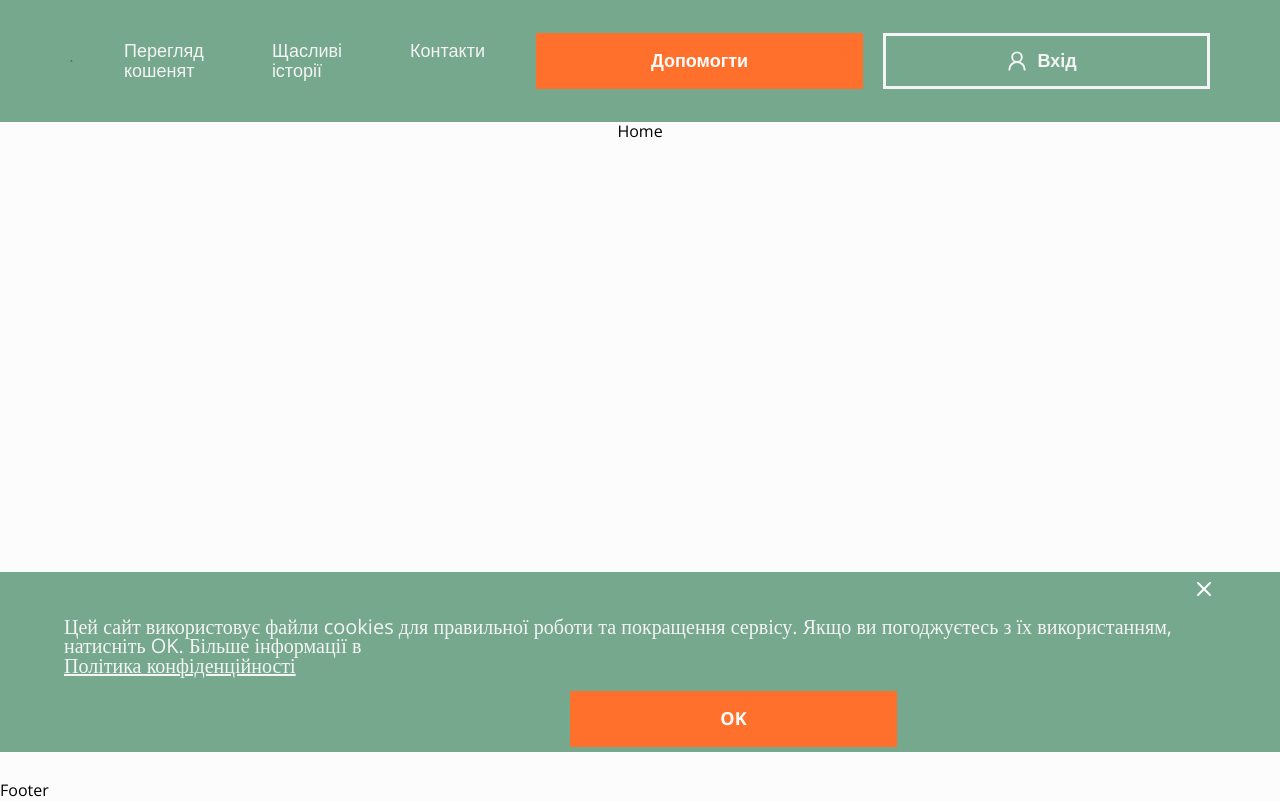
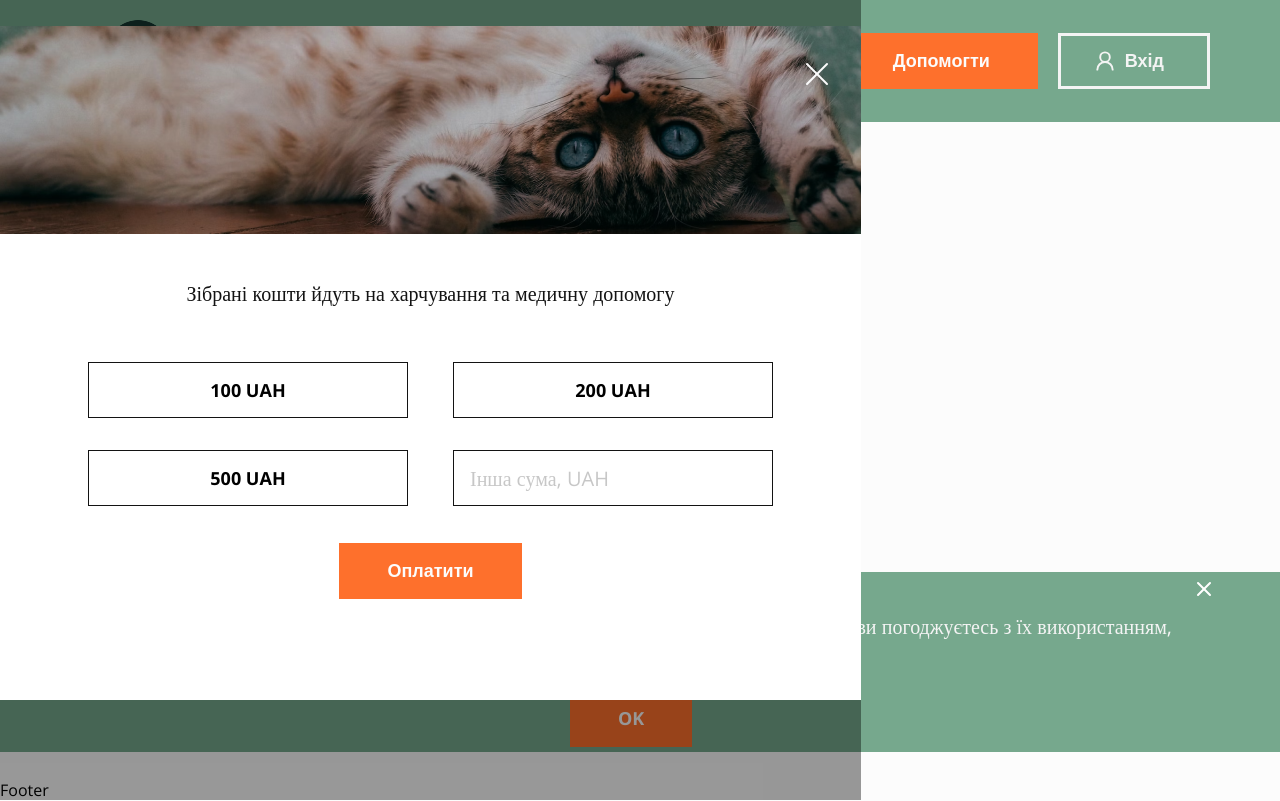
Before and after one commit to baza-trainee/cat_for_future, a React (Vite) app: page / in a window 1280 px wide. Both pictures are taken after a click on the button "Допомогти". Built offline with nearby package versions, Linux system fonts and the light colour scheme.

Commit message:
fix modal in layout, delete btn ckass

```diff
--- a/src/components/Header/Header.module.scss
+++ b/src/components/Header/Header.module.scss
@@ -8,7 +8,7 @@
 	align-items: center;
 	justify-content: center;
 	background-color: $color-primary-green;
-	z-index: 1000;
+	z-index: 99;
 }
 
 .container {
--- a/src/components/Header/Header.tsx
+++ b/src/components/Header/Header.tsx
@@ -10,13 +10,14 @@ import logIn from 'src/assets/icons/header/log-in-icon.svg';
 import logOut from 'src/assets/icons/header/log-out-icon.svg';
 import burgerMenuOpen from 'src/assets/icons/header/burger-menu-open-icon.svg';
 import burgerMenuClose from 'src/assets/icons/header/burger-menu-close-icon.svg';
-// ---------------------modal------------------------------------------------------
-import ModalDonate from '../ModalDonate/ModalDonate';
-// -----------------------------------------------------------------------------
 
-const Header: React.FC = () => {
-	const [isLogin, setIsLogin] = useState(false);
-	const [isOpenBurgerMenu, setIsOpenBurgerMenu] = useState(false);
+interface HeaderProps {
+	onOpenModalDonate: () => void;
+}
+const Header: React.FC<HeaderProps> = ({ onOpenModalDonate }) => {
+	const [isLogin, setIsLogin] = useState<boolean>(false);
+	const [isOpenBurgerMenu, setIsOpenBurgerMenu] = useState<boolean>(false);
+
 	const handleIsLogin = () => {
 		setIsLogin((prev) => !prev);
 	};
@@ -24,26 +25,6 @@ const Header: React.FC = () => {
 	const handleIsOpenBurgerMenu = () => {
 		setIsOpenBurgerMenu((prev) => !prev);
 	};
-
-	// --------------------modal-------------------------------------------------
-	type modalIndex = 'DONATE_MODAL';
-
-	const [modalState, setModalState] = useState({
-		DONATE_MODAL: { status: false },
-	});
-
-	const openModal = (modalName: modalIndex): void => {
-		setModalState({ ...modalState, [modalName]: { status: true } });
-	};
-
-	const closeModal = (modalName: modalIndex) => {
-		const documentBody: HTMLBodyElement | null = document.querySelector('body');
-		if (documentBody !== null) {
-			documentBody.className = '';
-		}
-		setModalState({ ...modalState, [modalName]: { status: false } });
-	};
-	// -----------------------------------------------------------------------------
 
 	return (
 		<header className={s.header}>
@@ -55,7 +36,7 @@ const Header: React.FC = () => {
 						buttonClasses={'primaryBtn helpBtn'}
 						type={'button'}
 						name={'Допомогти'}
-						onClick={() => openModal('DONATE_MODAL')}
+						onClick={onOpenModalDonate}
 					/>
 					<Button
 						buttonClasses={'secondaryBtn  secondaryIconLeft'}
@@ -74,12 +55,6 @@ const Header: React.FC = () => {
 					onClick={handleIsOpenBurgerMenu}
 				/>
 			</div>
-			<ModalDonate
-				status={modalState.DONATE_MODAL.status}
-				closeModal={closeModal}
-				modal="DONATE_MODAL"
-				onClose={() => closeModal('DONATE_MODAL')}
-			/>
 		</header>
 	);
 };
--- a/src/components/ModalDonate/ModalDonate.module.scss
+++ b/src/components/ModalDonate/ModalDonate.module.scss
@@ -1,4 +1,4 @@
-@import "../../styles/mixins";
+@import '../../styles/mixins';
 
 @keyframes fadeIn {
 	from {
@@ -23,21 +23,19 @@
 }
 
 .backdrop {
-	background: rgba(206, 206, 206, 0.6);
-
-	display: none;
+	display: flex;
 	height: 100vh;
 	width: 100%;
 	position: fixed;
+	left: 10;
 	z-index: 100;
 	overflow-y: auto;
 	top: 0px;
-	left: 0px;
+	margin: auto;
 }
 
 .modalWrapper {
 	animation: fadeIn 0.3s ease-in-out;
-
 	background-color: rgba(0, 0, 0, 0.4);
 	justify-content: center;
 	min-height: 100vh;
@@ -46,7 +44,7 @@
 
 .modalBody {
 	background:
-		url("../../assets/modal/cat_photo_mobile.png"),
+		url('../../assets/modal/cat_photo_mobile.png'),
 		lightgray -30.777px -207.454px / 107.782% 334.728%;
 	background-repeat: no-repeat;
 	width: 320px;
@@ -56,7 +54,7 @@
 
 	@include tablet {
 		background:
-			url("../../assets/modal/cat_photo_tablet.png"),
+			url('../../assets/modal/cat_photo_tablet.png'),
 			lightgray -30.777px -207.454px / 107.782% 334.728%;
 		background-repeat: no-repeat;
 
@@ -67,7 +65,7 @@
 	}
 	@include full_desktop {
 		background:
-			url("../../assets/modal/cat_photo_desktop.png"),
+			url('../../assets/modal/cat_photo_desktop.png'),
 			lightgray -30.777px -207.454px / 107.782% 334.728%;
 		background-repeat: no-repeat;
 
@@ -184,7 +182,6 @@ label {
 	font-weight: 700;
 	line-height: 132%;
 	text-align: center;
-
 	width: 134px;
 	height: 56px;
 	display: inline-block;
@@ -295,23 +292,10 @@ label.selected {
 	}
 }
 
-button {
-	width: 268px;
-	height: 48px;
 
-	@include tablet {
-		width: 327px;
-		height: 52px;
-	}
 
-	@include full_desktop {
-		width: 327px;
-		height: 56px;
-	}
-}
-
-input[type="number"]::-webkit-inner-spin-button,
-input[type="number"]::-webkit-outer-spin-button {
+input[type='number']::-webkit-inner-spin-button,
+input[type='number']::-webkit-outer-spin-button {
 	@media (max-width: $tablet-size) {
 		-webkit-appearance: none;
 		appearance: none;
```
